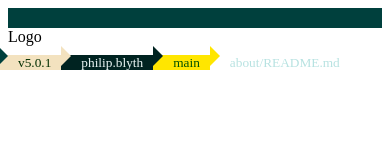
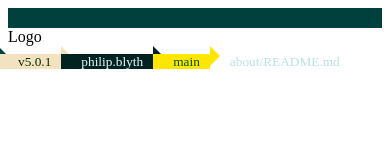
Before and after one commit to nemoDreamer/nemoDreaming-v5, a Next.js app: page / in a window 390 px wide. Shown: the top 160 px of the page. Built offline with nearby package versions, Linux system fonts and the light colour scheme; a web font is replaced by a local one.

Commit message:
refactor: better responsive Container

```diff
--- a/components/Container.tsx
+++ b/components/Container.tsx
@@ -13,11 +13,11 @@ const Container: React.FC<{
 }) => (
   <div
     className={classNames(
-      "w-5/6 md:w-3/4 lg:w-1/2 max-w-2xl h-full flex flex-col",
+      "container mx-auto px-10 md:max-w-2xl h-full flex flex-col",
       className,
       {
-        "ml-auto": !disableLeftMargin,
-        "mr-auto": !disableRightMargin,
+        "ml-0": disableLeftMargin,
+        "mr-0": disableRightMargin,
       }
     )}
   >
--- a/components/Terminal/Prompt.tsx
+++ b/components/Terminal/Prompt.tsx
@@ -29,6 +29,7 @@ const Prompt: React.FC<{
     <>
       {segments.map((label, index) => {
         const { fg, bg } = segmentColors[index];
+        const isLast = index === length - 1;
 
         return (
           <Segment
@@ -36,8 +37,8 @@ const Prompt: React.FC<{
             label={label}
             fg={fg}
             bg={bg}
-            hideCaret={index === length - 1}
             zIndex={length - index}
+            isLast={isLast}
           />
         );
       })}
--- a/components/Terminal/Segment.tsx
+++ b/components/Terminal/Segment.tsx
@@ -1,38 +1,32 @@
+import classNames from "classnames";
 import * as React from "react";
 
 import Caret from "./Caret";
 
-type SegmentProps = {
+const height = 20;
+const fontSize = height / 1.5;
+
+const Segment: React.FC<{
   label: string;
   fg?: string;
   bg?: string;
-  hideCaret?: boolean;
   zIndex: number;
-};
-
-const height = 20;
-const fontSize = height / 1.5;
-
-const Segment: React.FC<SegmentProps> = ({
-  label,
-  fg = "#fff",
-  bg = undefined,
-  hideCaret = false,
-  zIndex,
-}: SegmentProps) => (
+  isLast?: boolean;
+}> = ({ label, fg = "#fff", bg = undefined, zIndex, isLast = false }) => (
   <span
+    className={classNames("relative", {
+      "block sm:inline-block": isLast,
+    })}
     style={{
       zIndex,
       marginLeft: -height / 2,
-      position: "relative",
     }}
   >
     {label && (
       <span
-        className="inline-block font-mono"
+        className="inline-block relative font-mono whitespace-nowrap"
         style={{
           height,
-          position: "relative",
           bottom: -1,
 
           paddingLeft: height,
@@ -48,7 +42,7 @@ const Segment: React.FC<SegmentProps> = ({
         {label}
       </span>
     )}
-    {hideCaret || <Caret height={height} fill={bg} />}
+    {isLast || <Caret height={height} fill={bg} />}
   </span>
 );
 
--- a/components/layout.module.scss
+++ b/components/layout.module.scss
@@ -24,7 +24,6 @@
   }
 
   code {
-    color: theme("colors.white");
-    background-color: theme("colors.teal.600");
+    @apply text-white bg-teal-600;
   }
 }
--- a/components/layout.tsx
+++ b/components/layout.tsx
@@ -44,17 +44,20 @@ const Layout: React.FC<{
       className="bg-teal-500 shadow-xl flex flex-row"
       style={{ zIndex: 2 }}
     >
+      {/* left */}
       <div className="flex flex-1 flex-col justify-end">
         <div
-          className="mb-3"
+          className="mb-9 sm:mb-3 -mr-8"
           style={{
-            backgroundColor: "#00403d",
+            backgroundColor: "#00403d", // <- TODO: get from colors
             height: 20,
           }}
         >
           &nbsp;
         </div>
       </div>
+
+      {/* center */}
       <Container disableLeftMargin disableRightMargin>
         <div className="flex flex-1 items-center justify-center">
           <div className="h-10 w-20 flex flex-row items-center justify-center bg-black text-gray-50">
@@ -65,6 +68,8 @@ const Layout: React.FC<{
           <Prompt filePath="about/README.md" />
         </div>
       </Container>
+
+      {/* right */}
       <div className="flex flex-1">&nbsp;</div>
     </motion.header>
 
```
